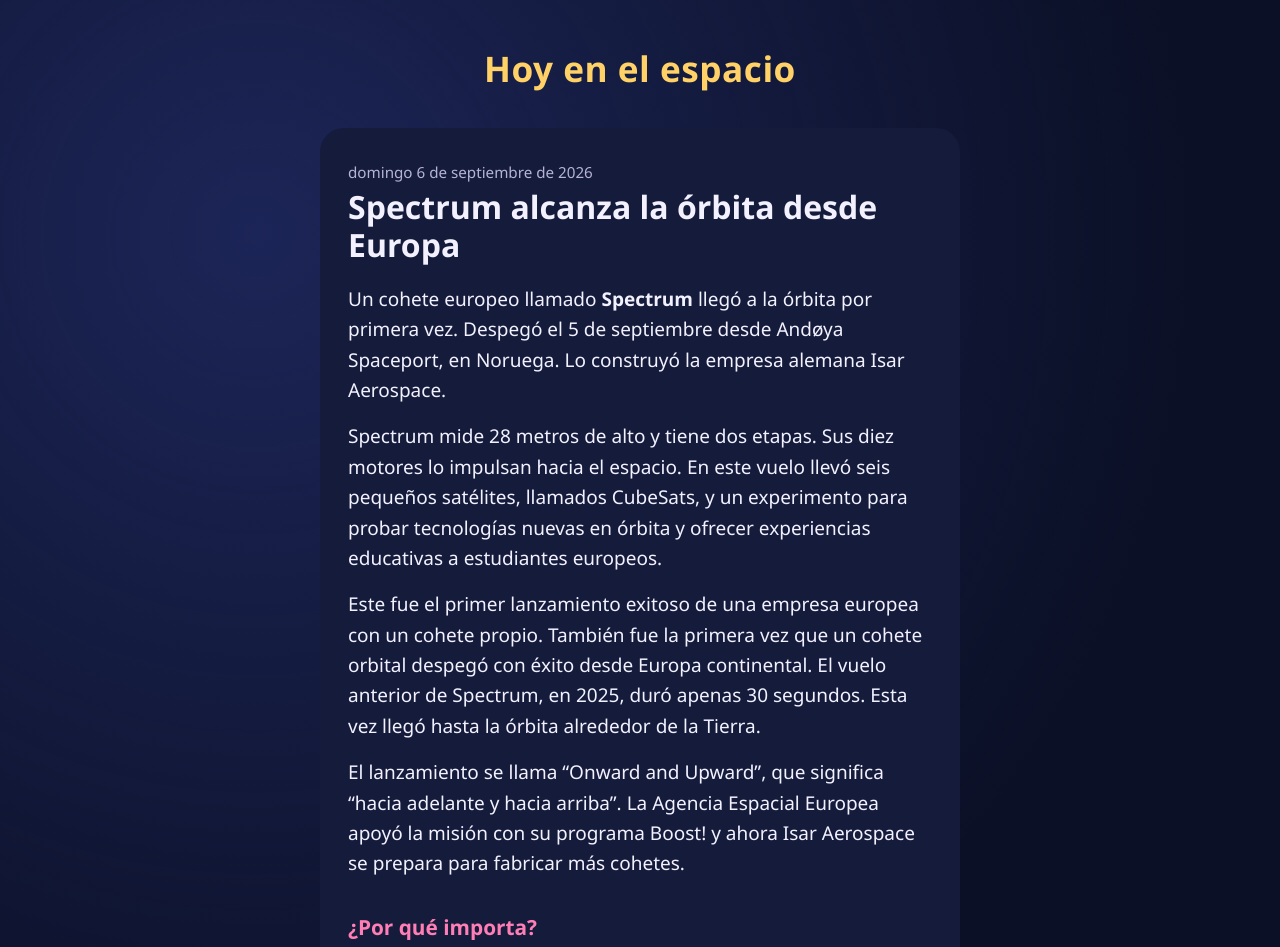
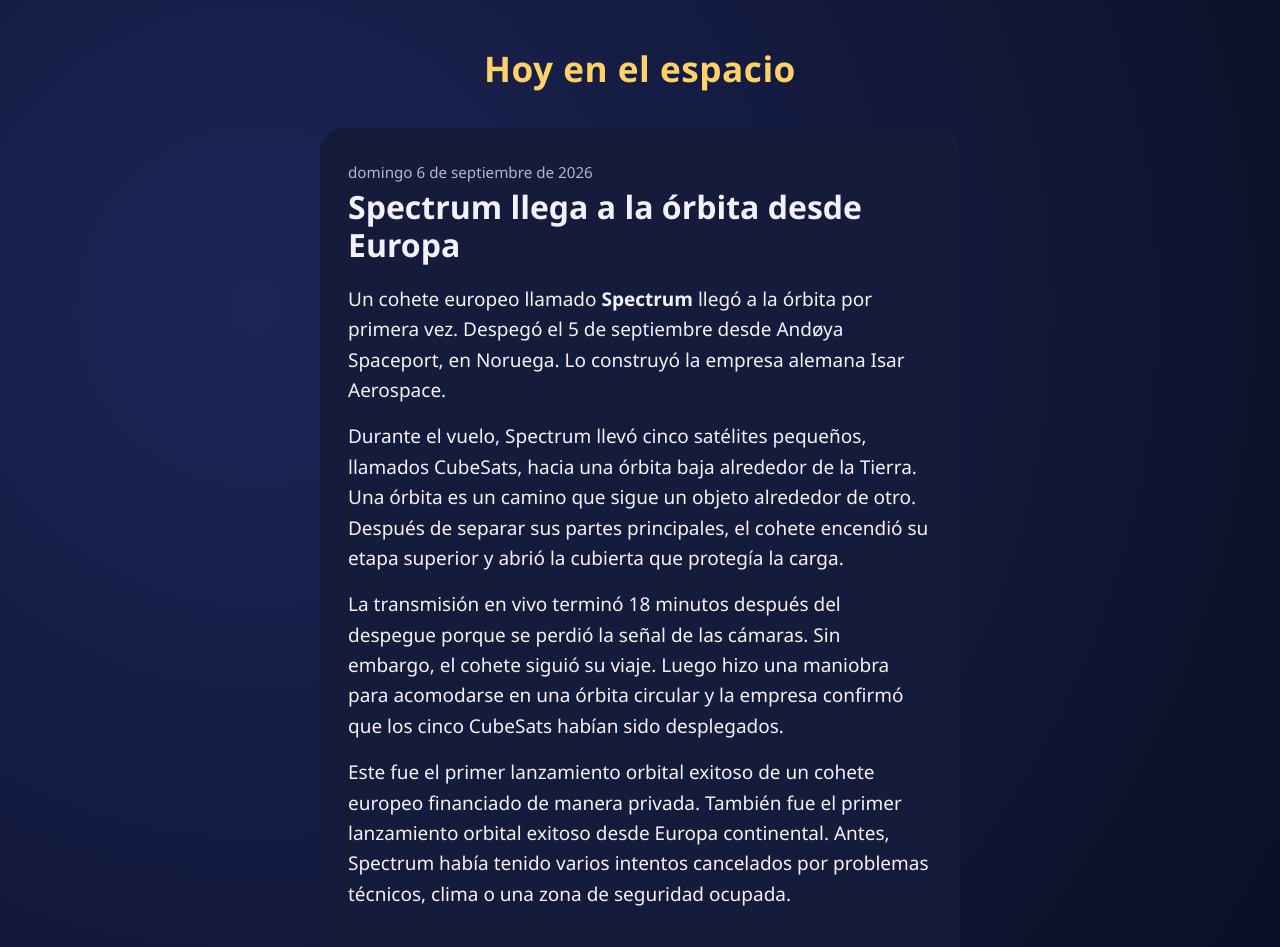
Before and after one commit to lezama/espacio-bot, a Jekyll site: the page built from _posts/2026-09-06-espacio.md, in a window 1280 px wide and 1400 px high. Shown: the top 947 px of the window. Built offline with Jekyll 4.4.1, drawn with Linux system fonts in a browser that asks for light colours; some of the changed text lies outside the part shown.

Commit message:
[WIP] Replace today’s post using the new pipeline (#8)
* Initial plan

* Regenerate September 6 space post

Co-authored-by: lezama <104869+lezama@users.noreply.github.com>

---------

Co-authored-by: copilot-swe-agent[bot] <198982749+Copilot@users.noreply.github.com>
Co-authored-by: lezama <104869+lezama@users.noreply.github.com>

```diff
--- a/_posts/2026-09-06-espacio.md
+++ b/_posts/2026-09-06-espacio.md
@@ -1,13 +1,16 @@
 ---
-title: "Spectrum alcanza la órbita desde Europa"
-source_url: "https://www.esa.int/Enabling_Support/Space_Transportation/Boost/Isar_Aerospace_achieves_first_launch_to_orbit_from_continental_Europe"
-source_name: "ESA"
+title: "Spectrum llega a la órbita desde Europa"
+source_url: "https://europeanspaceflight.com/isar-aerospace-completes-first-successful-spectrum-flight/"
+source_name: "European Spaceflight"
+photo_url: "https://apod.nasa.gov/apod/image/2609/PlutoEnhancedHiRes_NewHorizons_960.jpg"
+photo_title: "Pluto in Enhanced Color"
+photo_caption: "Esta imagen de Plutón combina datos de color y fotografías de alta resolución tomadas por la nave New Horizons durante su vuelo cercano de 2015. Los colores realzados ayudan a distinguir regiones de la superficie con composiciones químicas diferentes."
 launches:
   - net: "2026-09-09T06:00:00-03:00"
     rocket: "Long March 2D/YZ-3 | Unknown Payload"
     where: "Jiuquan Satellite Launch Center, People's Republic of China"
     what: "El Long March 2D/YZ-3 es un cohete que despegará desde Jiuquan, pero todavía no se sabe qué llevará."
-  - net: "2026-09-09T13:15:00-03:00"
+  - net: "2026-09-09T13:15:03-03:00"
     rocket: "Soyuz 2.1b | Progress MS-35 (96P)"
     where: "Baikonur Cosmodrome, Republic of Kazakhstan"
     what: "El Soyuz 2.1b despegará desde Baikonur con la nave Progress MS-35, que llevará provisiones a la Estación Espacial Internacional."
@@ -23,18 +26,18 @@ launches:
 
 Un cohete europeo llamado **Spectrum** llegó a la órbita por primera vez. Despegó el 5 de septiembre desde Andøya Spaceport, en Noruega. Lo construyó la empresa alemana Isar Aerospace.
 
-Spectrum mide 28 metros de alto y tiene dos etapas. Sus diez motores lo impulsan hacia el espacio. En este vuelo llevó seis pequeños satélites, llamados CubeSats, y un experimento para probar tecnologías nuevas en órbita y ofrecer experiencias educativas a estudiantes europeos.
+Durante el vuelo, Spectrum llevó cinco satélites pequeños, llamados CubeSats, hacia una órbita baja alrededor de la Tierra. Una órbita es un camino que sigue un objeto alrededor de otro. Después de separar sus partes principales, el cohete encendió su etapa superior y abrió la cubierta que protegía la carga.
 
-Este fue el primer lanzamiento exitoso de una empresa europea con un cohete propio. También fue la primera vez que un cohete orbital despegó con éxito desde Europa continental. El vuelo anterior de Spectrum, en 2025, duró apenas 30 segundos. Esta vez llegó hasta la órbita alrededor de la Tierra.
+La transmisión en vivo terminó 18 minutos después del despegue porque se perdió la señal de las cámaras. Sin embargo, el cohete siguió su viaje. Luego hizo una maniobra para acomodarse en una órbita circular y la empresa confirmó que los cinco CubeSats habían sido desplegados.
 
-El lanzamiento se llama “Onward and Upward”, que significa “hacia adelante y hacia arriba”. La Agencia Espacial Europea apoyó la misión con su programa Boost! y ahora Isar Aerospace se prepara para fabricar más cohetes.
+Este fue el primer lanzamiento orbital exitoso de un cohete europeo financiado de manera privada. También fue el primer lanzamiento orbital exitoso desde Europa continental. Antes, Spectrum había tenido varios intentos cancelados por problemas técnicos, clima o una zona de seguridad ocupada.
 
 ## ¿Por qué importa?
 
-Llegar a la órbita permite que Europa ponga satélites en el espacio con un cohete propio. Es un paso importante para que más países puedan investigar y trabajar allí.
+Europa ahora puede poner satélites en órbita con un cohete propio. Esos satélites pueden servir para investigar, observar la Tierra y probar tecnologías nuevas.
 
 ## Palabras nuevas
 
 - **Órbita**: camino que sigue un objeto alrededor de otro.
-- **CubeSat**: satélite pequeño con forma de cubo.
+- **CubeSat**: satélite pequeño y estandarizado.
 - **Etapa**: parte del cohete que funciona en un tramo del vuelo.
```
